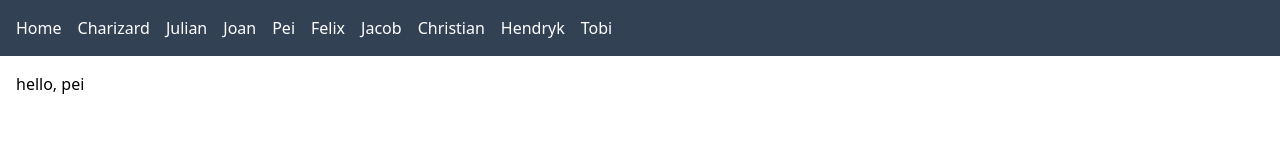
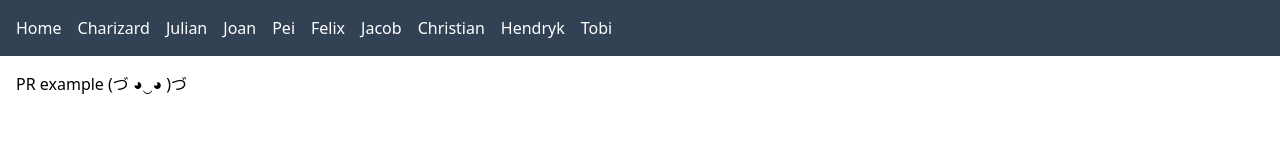
Before and after one commit to devhausleipzigacademy/camp10-practice-git-pullrequest, a React (Vite) app: page /pei in a window 1280 px wide. Shown: the top 162 px of the page. Built offline with nearby package versions, Linux system fonts and the light colour scheme.

Commit message:
feat: add Pei page

```diff
--- a/src/main.tsx
+++ b/src/main.tsx
@@ -5,6 +5,7 @@ import { createBrowserRouter, RouterProvider } from "react-router-dom";
 import { RootLayout } from "./layouts/Root";
 import { Charizard } from "./pages/Charizard";
 import { Julian } from "./pages/Julian";
+import { Pei } from "./pages/Pei";
 
 const router = createBrowserRouter([
 	{
@@ -29,7 +30,7 @@ const router = createBrowserRouter([
 			},
 			{
 				path: "pei",
-				element: <p>hello, pei </p>,
+				element: <Pei />
 			},
 			{
 				path: "felix",
--- /dev/null
+++ b/src/pages/Pei.tsx
@@ -0,0 +1,3 @@
+export function Pei() {
+  return <div>{`PR example (づ ◕‿◕ )づ`}</div>
+}
```
